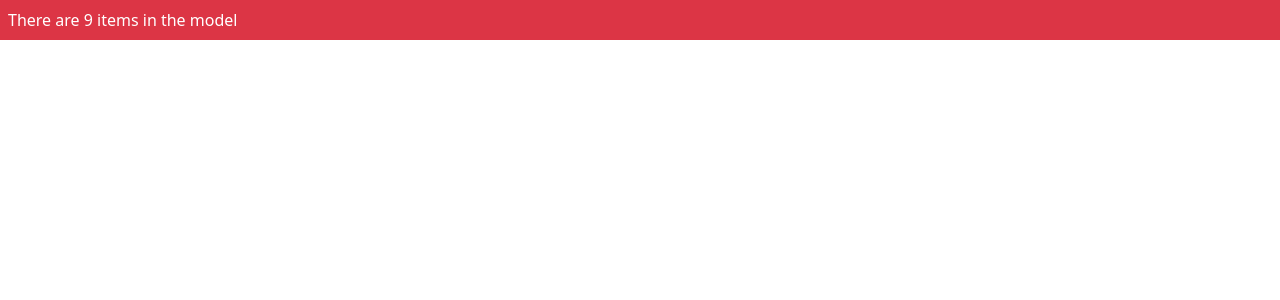
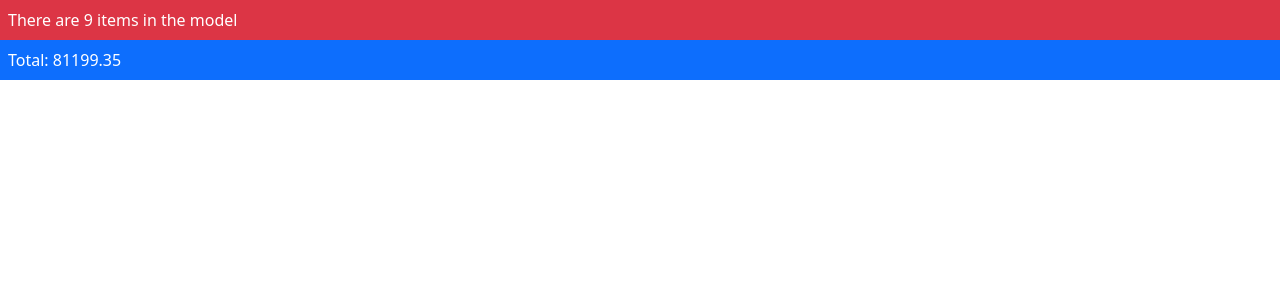
Before and after one commit to fellyka/Teaching-Angular, an Angular app: page / in a window 1280 px wide. Shown: the top 300 px of the page. Built offline with nearby package versions, Linux system fonts and the light colour scheme.

Commit message:
data flowing

```diff
--- a/src/app/product.component.ts
+++ b/src/app/product.component.ts
@@ -7,8 +7,20 @@ import { Model } from './repository.model';
 })
 export class ProductComponent {
   private model: Model = new Model();
+  private  messages = ["Total","Price"];
+  private index = 0;
+
   get count(): number {
     return this.model.getProducts().length;
+      }
+
+      get total(): string {
+        return this.model.getProducts()
+           .reduce((total, p) => total + (p.price ?? 0), 0).toFixed(2);
+      }
+
+  get message(): string {
+    return `${this.messages[this.index]}: ${this.total}`;
+
   }
-
 }
--- a/src/app/template.html
+++ b/src/app/template.html
@@ -1,3 +1,6 @@
 <div class="bg-danger text-white p-2">
   There are {{count}} items in the model
 </div>
+<div class="bg-primary text-white p-2">
+  {{message}}
+</div>
```
